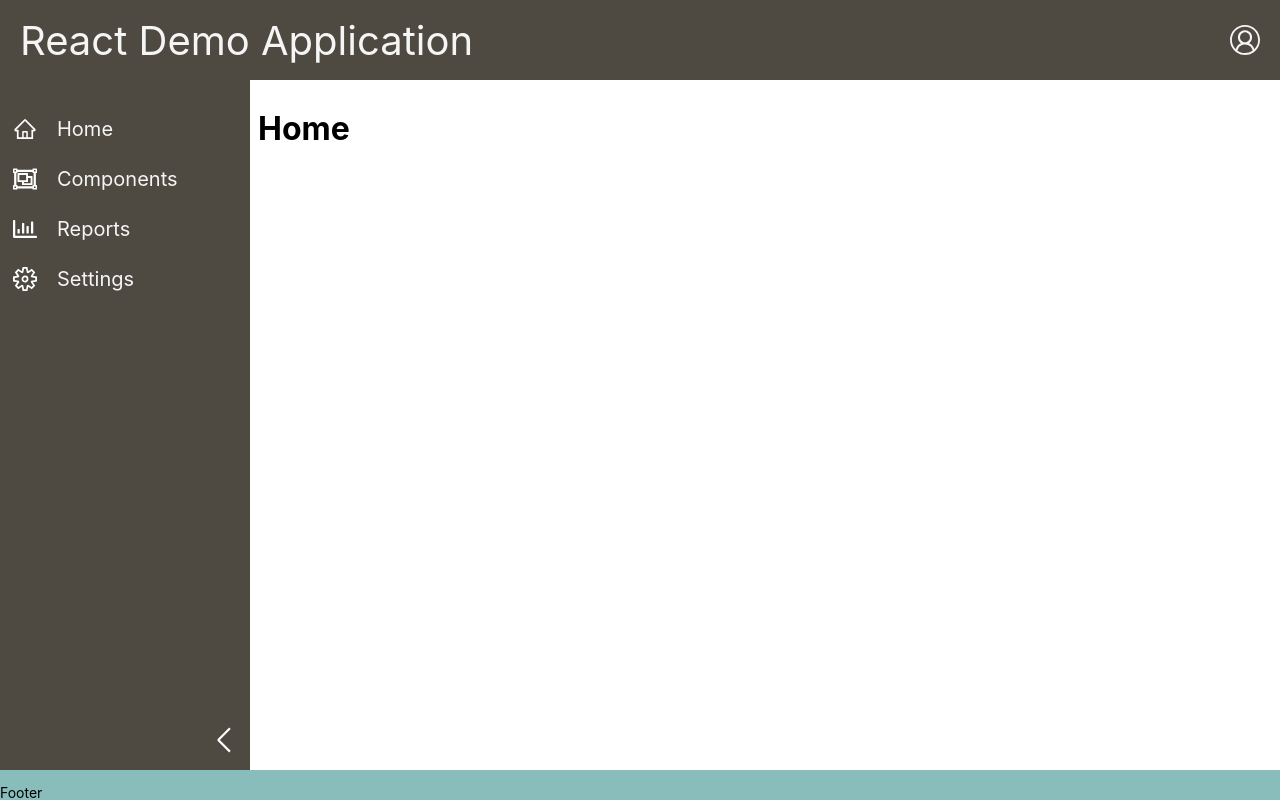
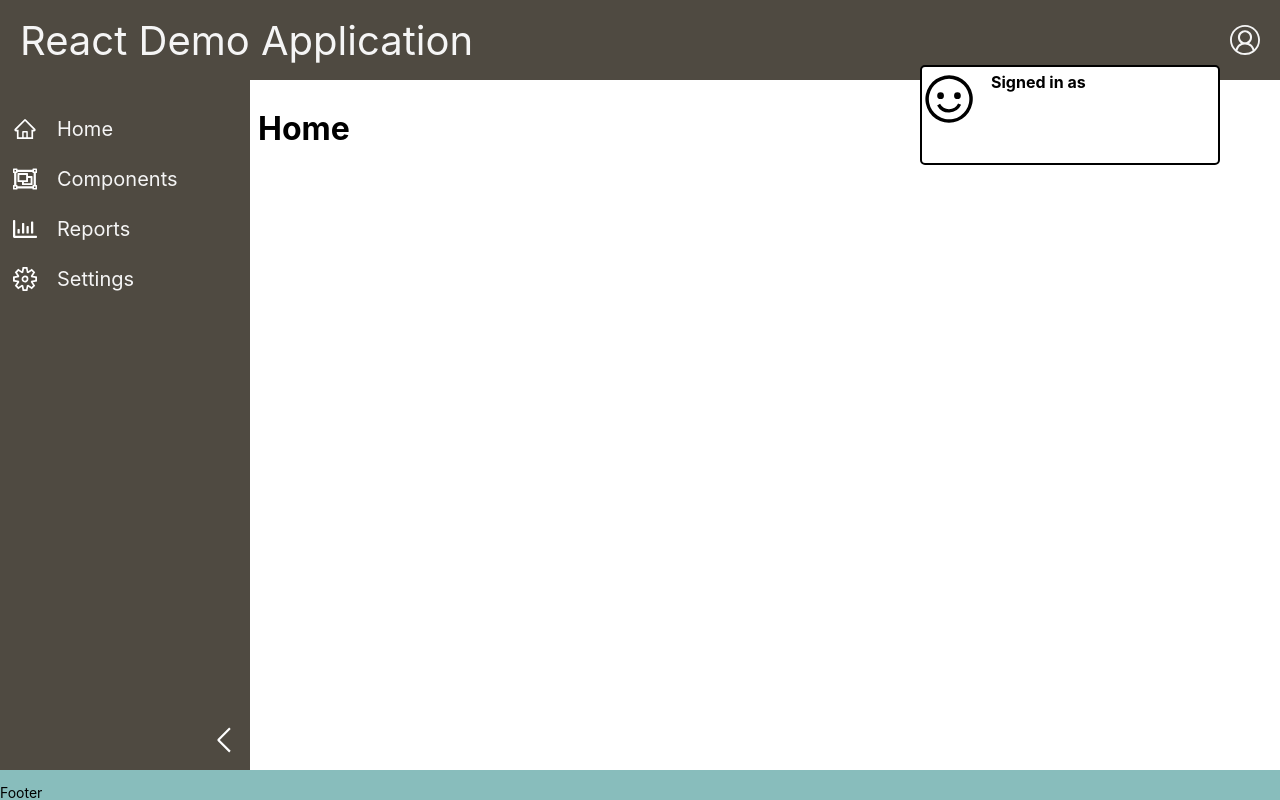
Before and after one commit to danrose9/react-demo-app, a React (Create React App) app: page / in a window 1280 px wide. Both pictures are taken after a click on the icon 1250 px from the left and 40 px from the top of the page. Built offline with nearby package versions, Linux system fonts and the light colour scheme.

Commit message:
still working on user card

```diff
--- a/src/components/App/MenuCard.js
+++ b/src/components/App/MenuCard.js
@@ -5,8 +5,10 @@ export const StyledMenuCard = styled.div`
   z-index: 99;
   position: fixed;
   border-radius: 5px;
-  background-color: lightgray;
+  border: 2px solid black;
+  background-color: white;
   display: flex;
+  color: black;
 `;
 
 const MenuCard = ({ className, children }) => {
--- a/src/components/App/UserButton.js
+++ b/src/components/App/UserButton.js
@@ -1,7 +1,7 @@
-import React, { useState } from 'react';
+import React, { Fragment, useState } from 'react';
 import styled from 'styled-components';
 import * as auth from '../../app/authPopup';
-import { VscAccount } from 'react-icons/vsc';
+import { VscAccount, VscSmiley } from 'react-icons/vsc';
 import MenuCard from './MenuCard';
 
 const StyledSignIn = styled.div`
@@ -25,13 +25,36 @@ const UserCard = styled(MenuCard)`
   right: 60px;
 `;
 
+const UserDetails = styled.div`
+  display: flex;
+
+  & svg {
+    font-size: 4em;
+    cursor: pointer;
+  }
+
+  & h4 {
+    margin: 5px;
+  }
+  & p {
+    font-size: 14px;
+    margin: 5px;
+  }
+`;
+
 const UserButton = () => {
-  function handleClick(e) {
+  function signIn(e) {
     e.preventDefault();
     auth.signIn();
   }
 
-  // const username = localStorage.getItem('username');
+  function signOut(e) {
+    e.preventDefault();
+    auth.signOut();
+    localStorage.clear();
+  }
+
+  const username = localStorage.getItem('username');
   const displayName = localStorage.getItem('displayName');
 
   const [card, setCard] = useState(false);
@@ -43,12 +66,26 @@ const UserButton = () => {
   return (
     <StyledSignIn>
       <VscAccount
-        onClick={handleClick}
-        onMouseEnter={showCard}
-        onMouseLeave={showCard}
+        onClick={showCard}
+        // onMouseEnter={showCard}
+        // onMouseLeave={showCard}
       />
       {displayName}
-      {card ? <UserCard /> : null}
+      {card ? (
+        <UserCard>
+          <UserDetails>
+            <VscSmiley />
+            <div>
+              <h4>Signed in as {displayName} </h4>
+              <p>{username}</p>
+            </div>
+          </UserDetails>
+          {/* <div>
+            <div onClick={signIn}>Sign In</div>
+            <div onClick={signOut}>Sign Out</div>
+          </div> */}
+        </UserCard>
+      ) : null}
     </StyledSignIn>
   );
 };
```
Also changed, not shown: src/app/authPopup.js (+0 -7 lines).
